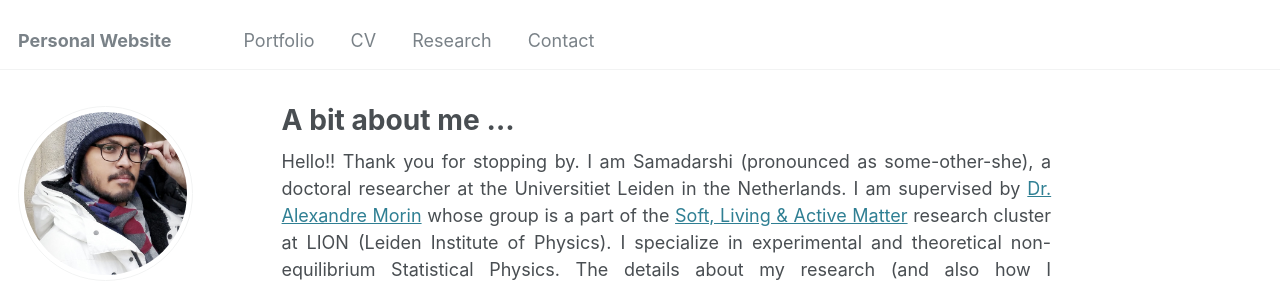
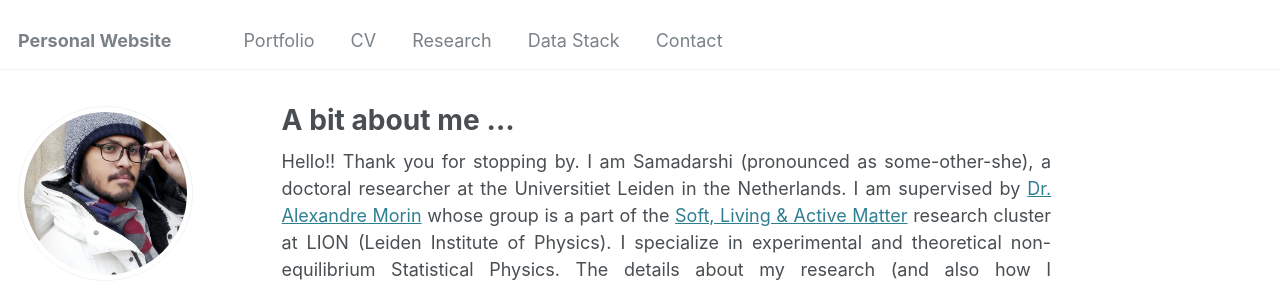
Before and after one commit to Samadarshi-Maity/Samadarshi-Maity.github.io, a Jekyll site: the page built from _pages/about.md, in a window 1280 px wide. Shown: the top 282 px of the page. Built offline with Jekyll 4.4.1, drawn with Linux system fonts in a browser that asks for light colours; some web fonts are replaced.

Commit message:
Update navigation.yml

```diff
--- a/_data/navigation.yml
+++ b/_data/navigation.yml
@@ -15,6 +15,9 @@ main:
   - title: "Research"
     url: /research/
 
+  - title: Data Stack
+    url: /Stack/
+
   - title: "Contact"
     url: /contact/
 
```
